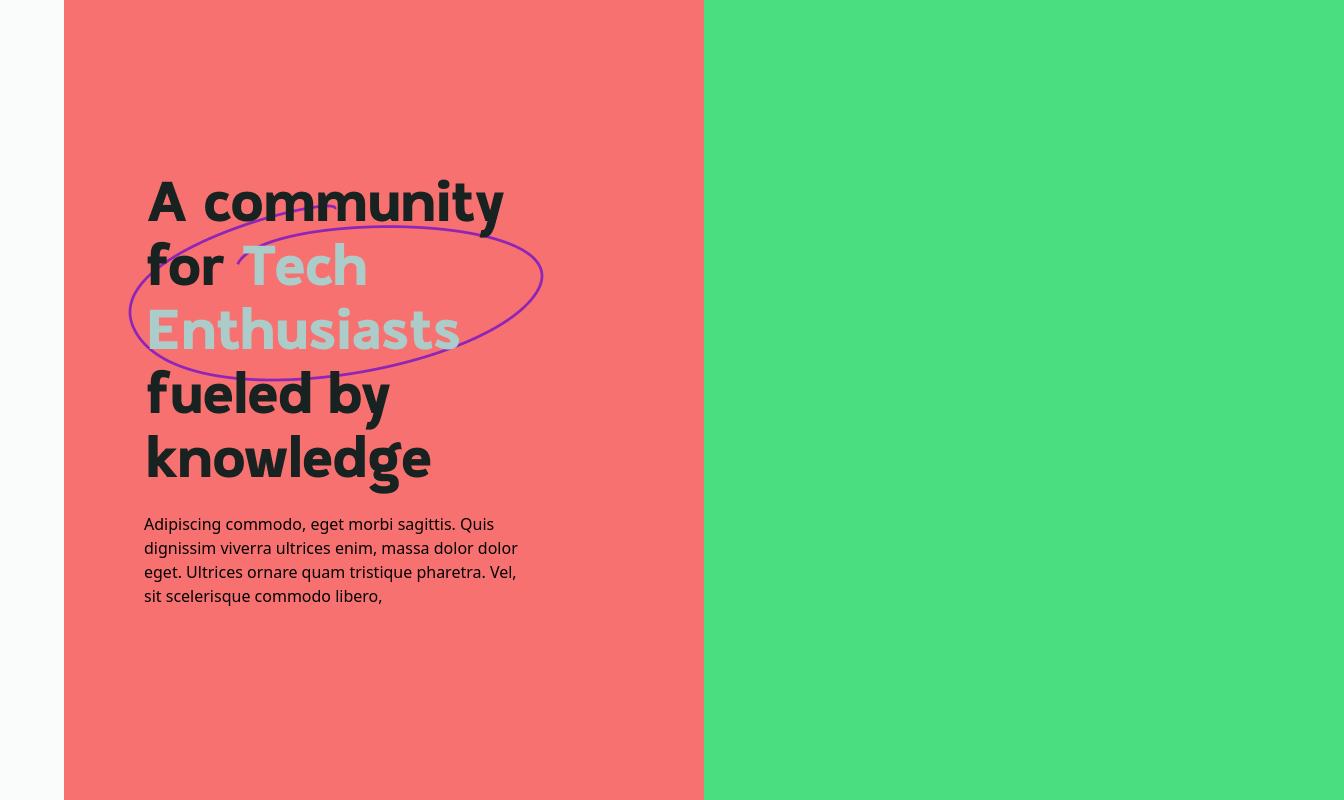
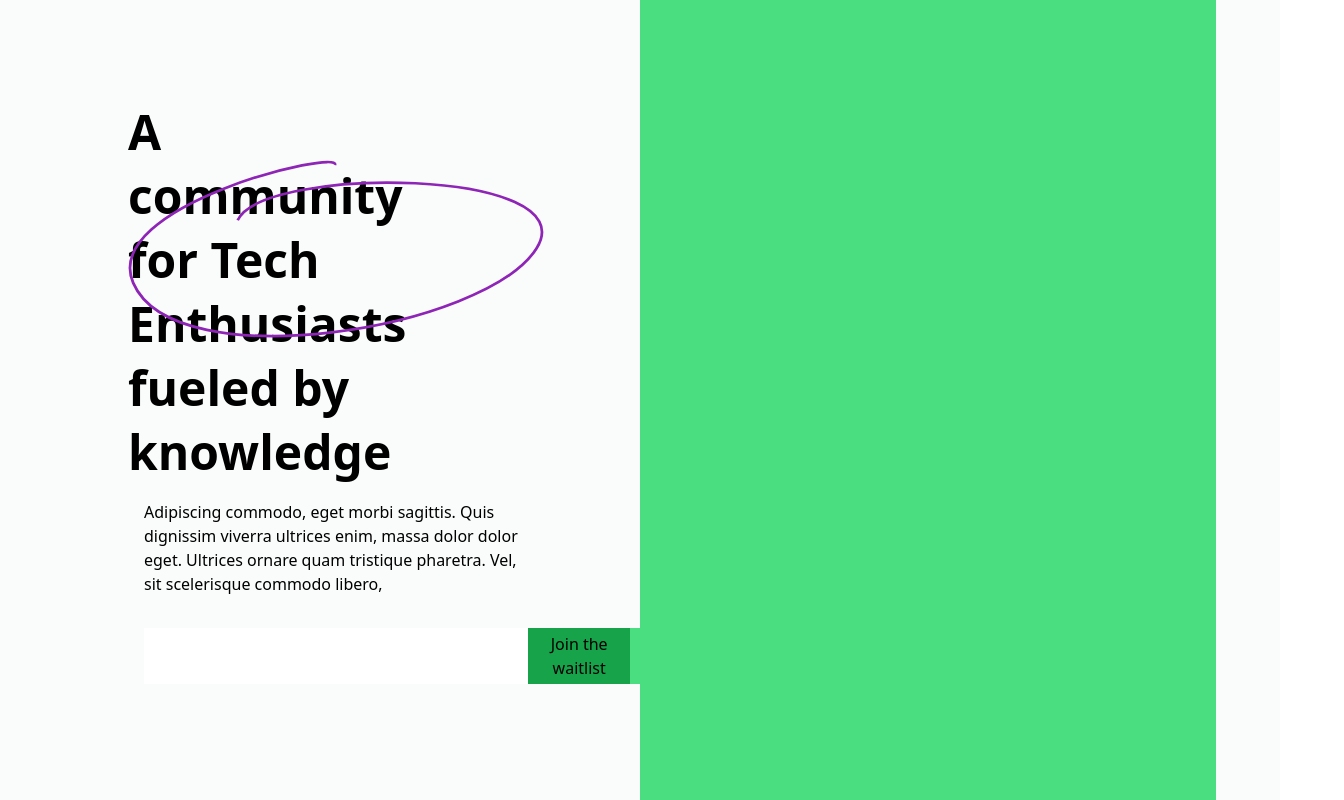
Before and after one commit to alli-Codes/Frixx-waitlist-first-version-, a Vue app: page / in a window 1280 px wide. Shown: the whole page, 1344 px wide, since content can reach past the window. Built offline with nearby package versions, Linux system fonts and the light colour scheme.

Commit message:
Styling the component, changing the headline image to normal text and an svg file

```diff
--- a/src/components/LandingPage.vue
+++ b/src/components/LandingPage.vue
@@ -1,8 +1,19 @@
 <template>
-    <div id="landing__page" class="h-screen w-screen bg-blue-400 flex flex-row items-center justify-center">
-        <div id="landing__text-section" class="bg-red-400 h-full w-1/2 flex flex-col pl-16 items-start justify-center">
-            <img src="../assets/images/headline.png" class="h-80">
+    <div id="landing__page" class="h-screen flex flex-row items-center justify-center">
+        <div id="landing__text-section" class=" h-full w-1/2 flex flex-col pl-16 items-start justify-center">
+            <!-- <img src="../assets/images/headline.png" class="h-80"> -->
+
+            <div id="headline" class="text-5xl font-bold w-80 ">
+                <h1 style="line-height: 64px">A community for Tech Enthusiasts fueled by knowledge</h1>
+                <img src="../assets/images/circle.svg" class="absolute inset-y-40">
+            </div>
+
             <p class="w-96 m-4">Adipiscing commodo, eget morbi sagittis. Quis dignissim viverra ultrices enim, massa dolor dolor eget. Ultrices ornare quam tristique pharetra. Vel, sit scelerisque commodo libero,</p>
+
+            <div id="input__field" class="w-full bg-green-400 flex m-4">
+                <input id="input" type="text" class=" flex shrink w-3/4 p-4">
+                <button class="flex shrink w-1/5 flex items-center justify-center bg-green-600">Join the waitlist</button>
+            </div>
         </div>
 
         <div id="landing__image-section" class="bg-green-400 h-full w-1/2">
@@ -19,3 +30,6 @@
     }
 
 </script>
+
+<style scoped>
+</style>
```
Also changed, not shown: src/assets/images/circle.svg (added).
